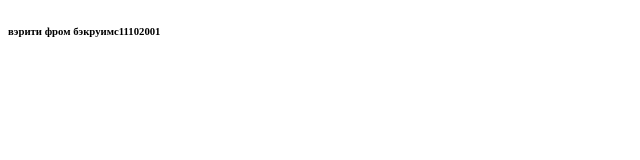
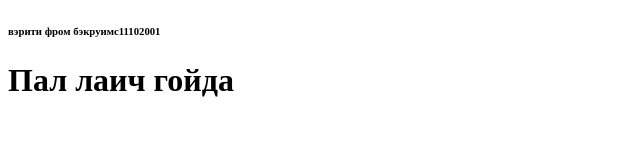
Before and after one commit to bateakuche/moy-repository-dl-labaratorno-rabot-, a plain HTML site: page index.html in a window 1280 px wide. Shown: the whole page, without its empty margins (0-640 px from the left). Drawn offline with Linux system fonts and the light colour scheme.

Commit message:
Update index.html
11102001

```diff
--- a/index.html
+++ b/index.html
@@ -9,5 +9,6 @@
 </head>
 <body>
     <p><h6>вэрити фром бэкруимс11102001</h6></p>
+    <h1>Пал лаич гойда </h1>
 </body>
 </html>
```
